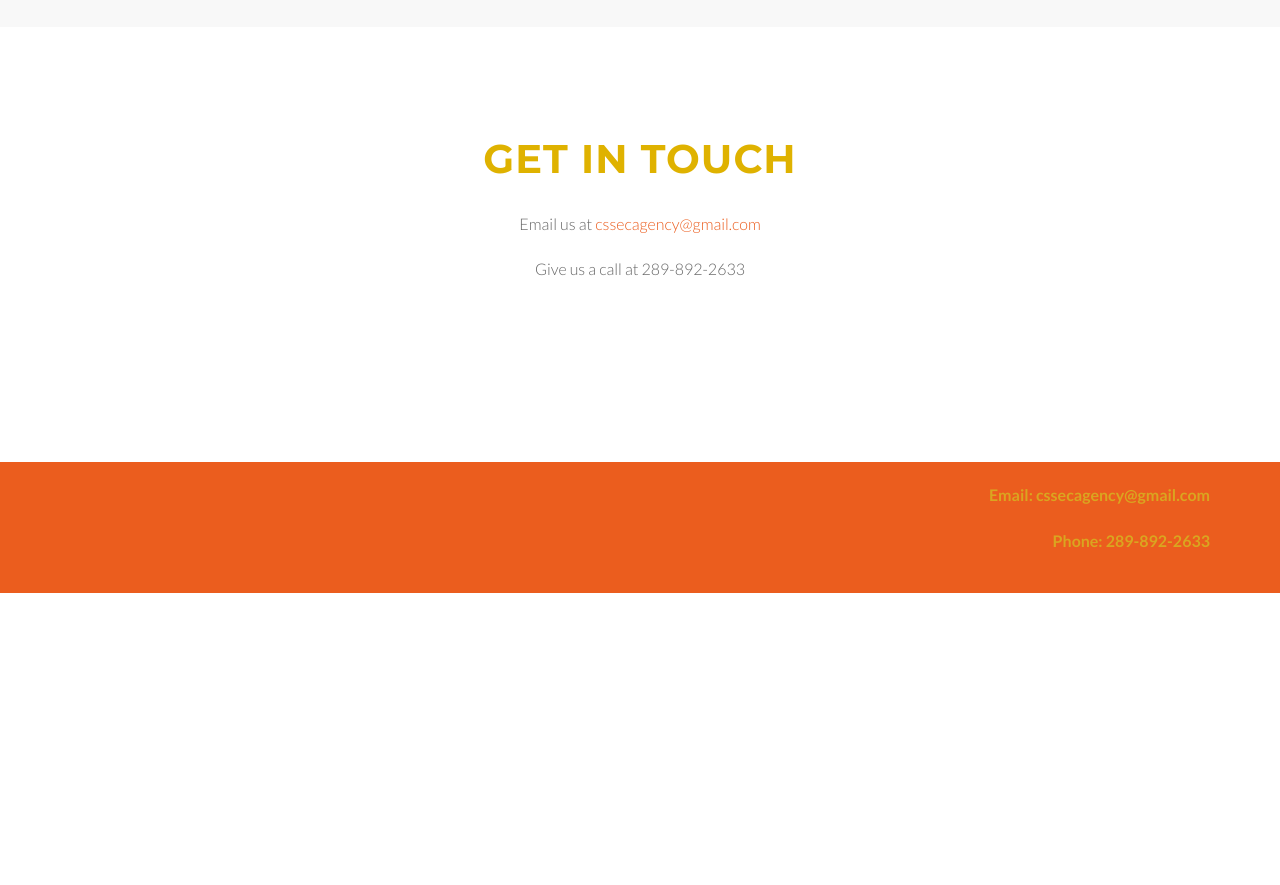
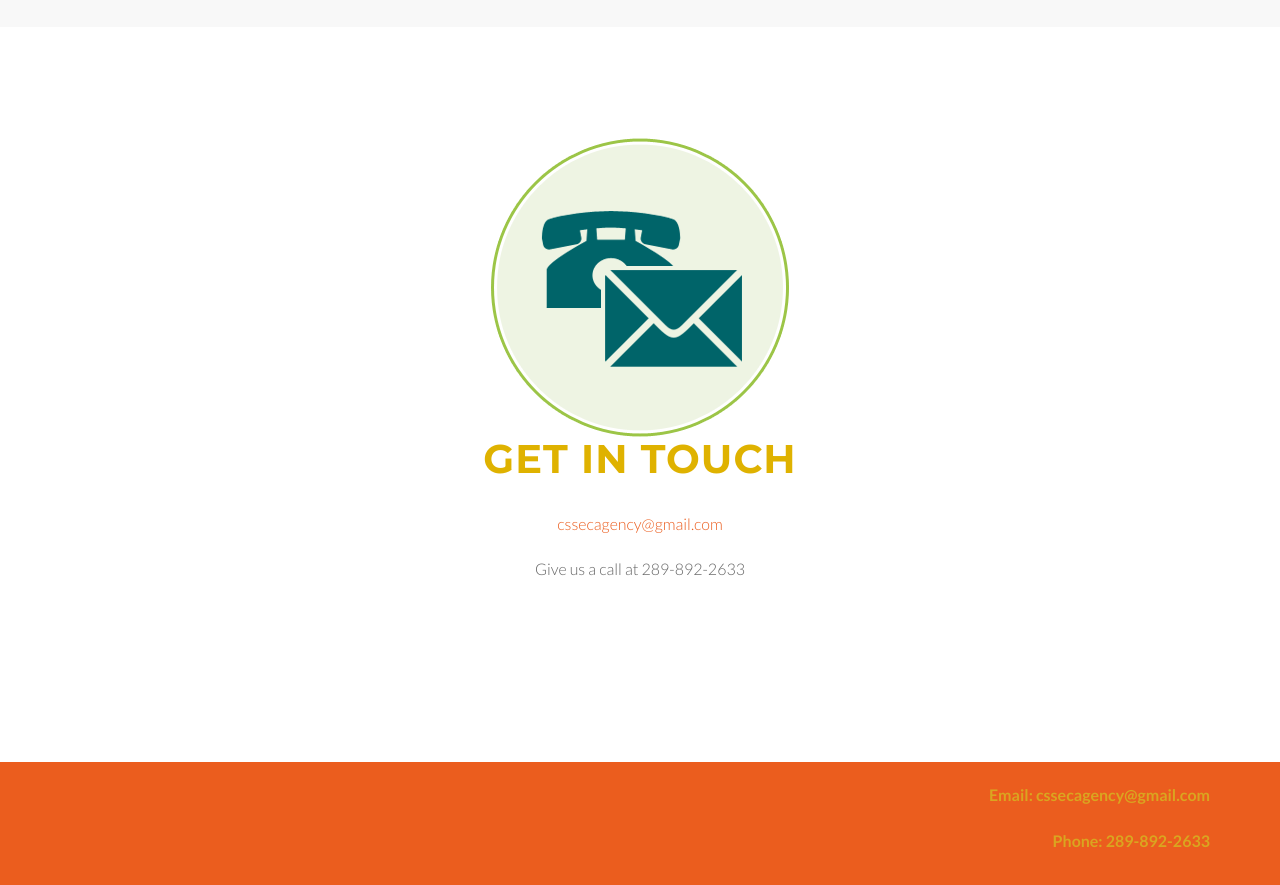
Before and after one commit to cssecurityagency/cssecurityagency, a plain HTML site: page index.html in a window 1280 px wide. Shown: the part 1640-2525 px from the top of the page. Before the commit the page ends 2233 px from the top, so only its background shows below. Drawn offline with Linux system fonts and the light colour scheme; files whose address does not match are found by name.

Commit message:
add img withcontact us

```diff
--- a/index.html
+++ b/index.html
@@ -113,18 +113,7 @@
 							</div>
 						</div>
 
-					<!-- <div class="center">
-						<ul><font face="myriad pro">
-							<li>We provide standing and vehicle patrolled security services</li>
-							<li>Private escorts</li>
-							<li>Bodyguard services</li>
-							<li>Private bank deposits</li>
-							<li>Private parties/functions</li>
-							<li>Private home security</li>
-							<li>New construction projects</li>
-							</font>
-						</ul>
-					</div>  -->
+
 
 				</div>
 			</div>
@@ -143,9 +132,16 @@
 			<div class="row">
 				<div class="col-lg-8 col-lg-offset-2">
 
+					<div style="display:inline-block;vertical-align:middle">
+						<img src="../static/img/contact-us.png">
+					</div>
+
 					<div class="section-heading">
 					<h2><font color="#DFB200">Get in touch</font></h2>
-					<p>Email us at <a href="cssecagency@gmail.com">cssecagency@gmail.com</a></p>
+					</div>
+
+					<div>
+					<p><a href="cssecagency@gmail.com">cssecagency@gmail.com</a></p>
 					<p>Give us a call at 289-892-2633</p>
 					</div>
 
--- a/static/css/style.css
+++ b/static/css/style.css
@@ -468,7 +468,7 @@ input.gn-search:focus {
 }
 
 #intro{
-	background-image: url(../static/img/intro_bg.jpg) no-repeat center center fixed;
+	background-image: url(../static/img/intro_bg.jpg) no-repeat center fixed;
 	background-size: cover;
 
 
```
Also changed, not shown: static/img/contact-us.png (added), static/img/email_icon.png (added).
